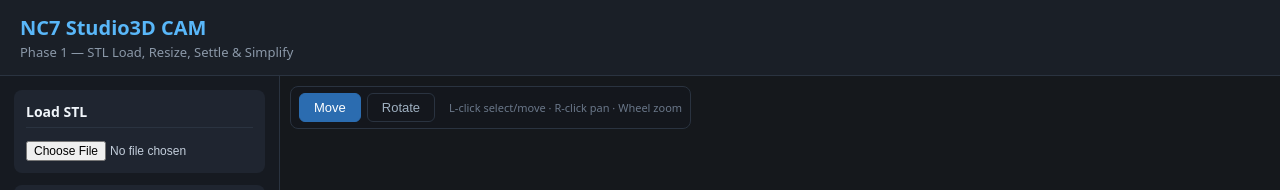
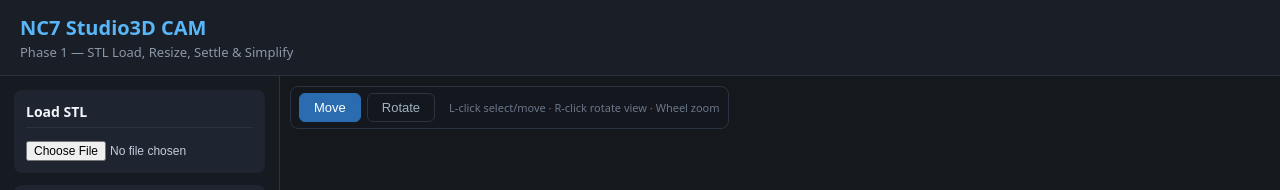
Before and after one commit to nc7thailand/NC7-3D-FreeForm, a React (Vite) app: page / in a window 1280 px wide. Shown: the top 190 px of the page. Built offline with nearby package versions, Linux system fonts and the light colour scheme.

Commit message:
Viewport: change right-click behavior to rotate the viewpoint
Right-click drag now rotates the camera/viewpoint (OrbitControls ROTATE).
Left-click remains object selection/move manipulation.

```diff
--- a/src/components/Viewer3D.jsx
+++ b/src/components/Viewer3D.jsx
@@ -9,7 +9,7 @@ import { TransformControls } from 'three/examples/jsm/controls/TransformControls
  * Mouse behavior (MS 3D Builder style):
  *  - Left-click drag on the object        : Move/translate the selected object
  *  - Left-click empty space               : Deselect
- *  - Right-click drag                     : Pan camera
+ *  - Right-click drag                     : Rotate viewpoint
  *  - Mouse wheel                          : Zoom
  *  - No left-drag camera rotation (replaced by object manipulation)
  */
@@ -62,13 +62,13 @@ export default function Viewer3D({ geometry, resetKey }) {
     grid.position.y = 0
     scene.add(grid)
 
-    // --- OrbitControls: right-drag pan, wheel zoom, LEFT disabled (no camera rotate) ---
+    // --- OrbitControls: right-drag rotate, wheel zoom, LEFT disabled (obj manipulation) ---
     const controls = new OrbitControls(camera, renderer.domElement)
     controls.enableDamping = true
     controls.mouseButtons = {
       LEFT: null,                              // object manipulation instead
       MIDDLE: THREE.MOUSE.DOLLY,
-      RIGHT: THREE.MOUSE.PAN,
+      RIGHT: THREE.MOUSE.ROTATE,               // right-click rotates viewpoint
     }
     controls.touches = {
       ONE: THREE.TOUCH.PAN,
@@ -273,7 +273,7 @@ export default function Viewer3D({ geometry, resetKey }) {
           Rotate
         </button>
         <span className="toolbar-hint">
-          L-click select/move · R-click pan · Wheel zoom
+          L-click select/move · R-click rotate view · Wheel zoom
         </span>
       </div>
       <div className="viewport3d" ref={mountRef} />
```
